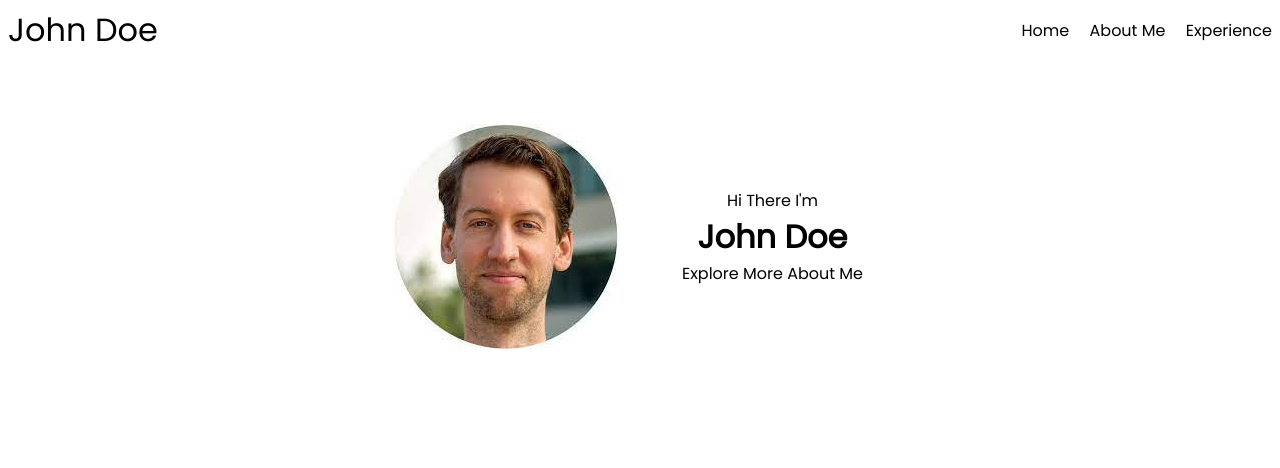
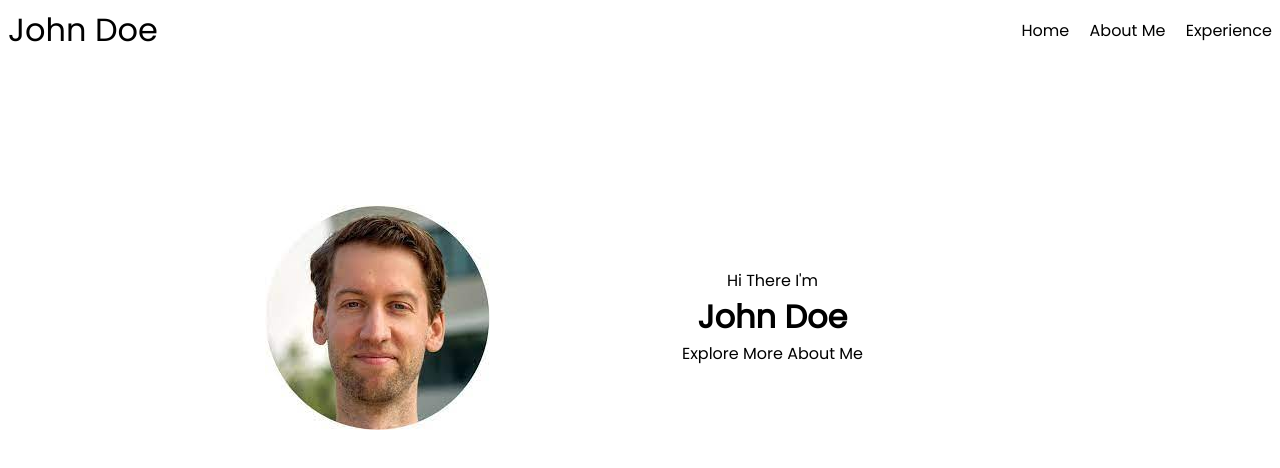
Before and after one commit to DynamicFreelance/Templates, a plain HTML site: page Portfolio template/index.html in a window 1280 px wide. Drawn offline with Linux system fonts and the light colour scheme.

Commit message:
Update styles.css

```diff
--- a/Portfolio template/styles.css
+++ b/Portfolio template/styles.css
@@ -115,7 +115,7 @@ html,body
 .home__content{
     display:flex;
     flex-direction:column;
-    margin:2rem;
+    margin:20vh;
     text-align:center;
     justify-content:center;
     align-items:center;
```
